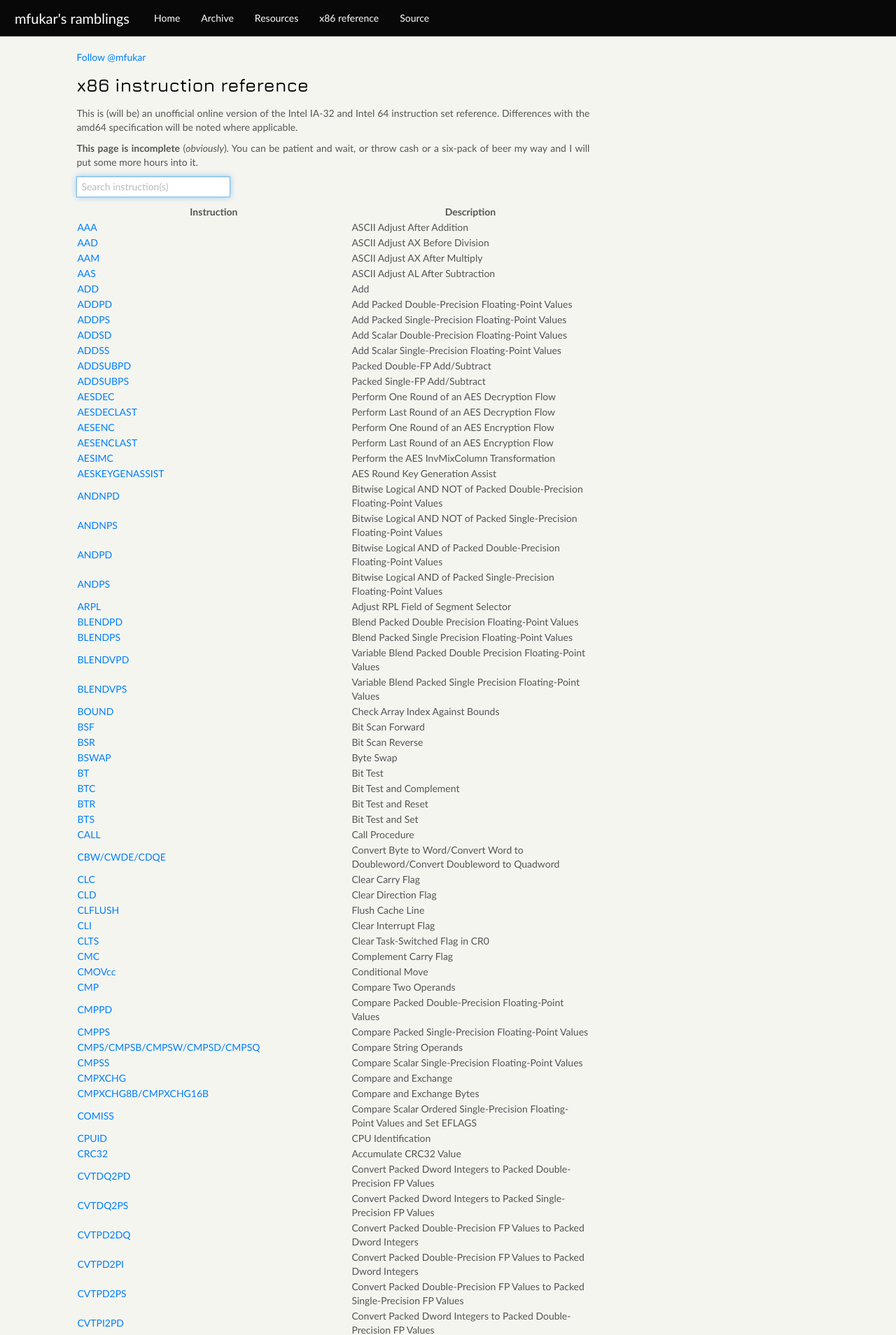
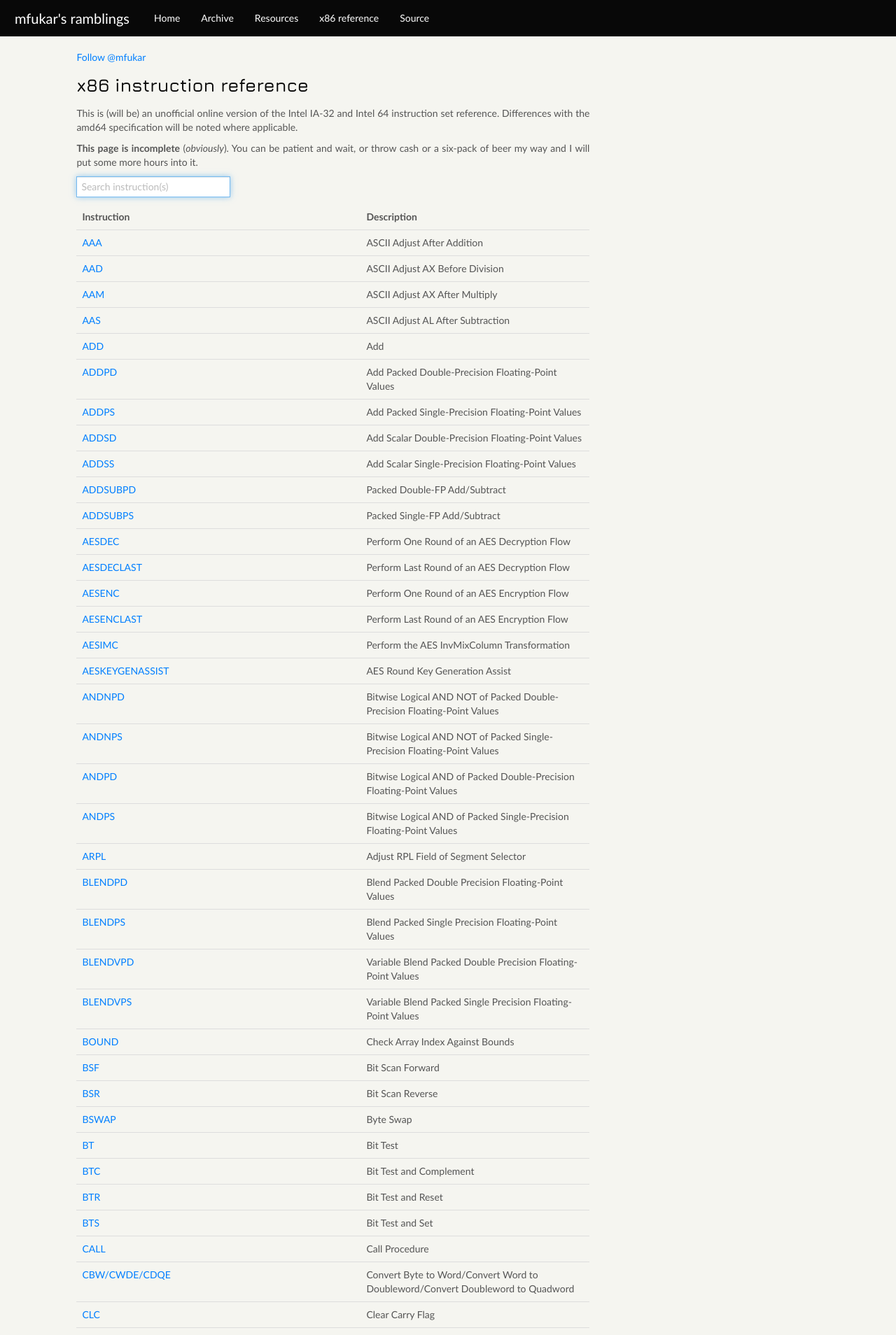
Before and after one commit to mfukar/mfukar.github.com, a Jekyll site: the page built from x86ref.html, in a window 1280 px wide. Shown: the top 1908 px of the page at 70% size. Built offline with Jekyll 4.4.1, drawn with Linux system fonts in a browser that asks for light colours; some web fonts are replaced; Markdown is read by kramdown in place of the engine named in the settings; comment, search, counter and statistics services are not loaded.

Commit message:
Table needs the "table" class for CSS to apply cleanly

```diff
--- a/x86ref.html
+++ b/x86ref.html
@@ -11,10 +11,10 @@ applicable.</p>
 or a six-pack of beer my way and I will put some more hours into it.</p>
 
 
-<input type="search" class="table-filter" data-table="ref-table" placeholder="Search instruction(s)" id="filter-box" autofocus="autofocus" />
+<input type="search" class="table-filter" data-table="reference" placeholder="Search instruction(s)" id="filter-box" autofocus="autofocus" />
 <br />
 
-<table class="ref-table">
+<table class="reference table">
 	<thead>
 		<tr>
 			<th>Instruction</th>
```
